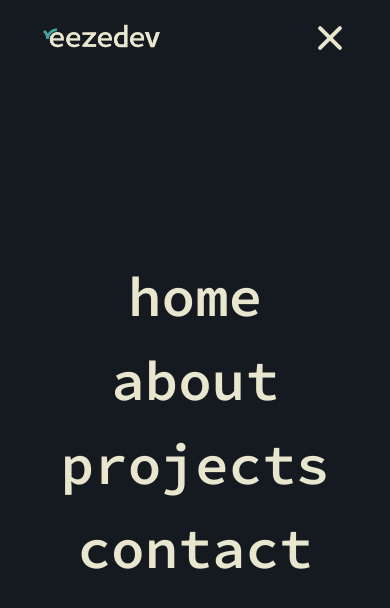
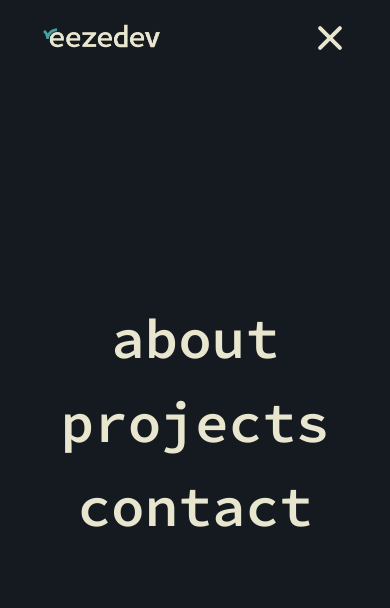
Before and after one commit to mathias56k/eezedev, a React (Vite) app: page / in a window 390 px wide. Both pictures are taken after a click on the button 330 px from the left and 36 px from the top of the page. Shown: the top 608 px of the page. Built offline with nearby package versions, Linux system fonts and the light colour scheme.

Commit message:
Small changes to menu

```diff
--- a/src/App.jsx
+++ b/src/App.jsx
@@ -1,6 +1,6 @@
 import React, { useState } from "react";
-import Header from "./Header";
-import MenuOverlay from "./MenuOverlay";
+import Header from "./Components/Header";
+import MenuOverlay from "./Components/MenuOverlay";
 
 function App() {
   const [navbarOpen, setNavbarOpen] = useState(false);
--- a/src/Header.jsx
+++ b/src/Components/Header.jsx
@@ -4,7 +4,9 @@ const Header = ({ navbarOpen, setNavbarOpen }) => {
   return (
     <header className="w-full fixed top-0 left-0 flex z-20 px-8 pt-2">
       <div className="text-white flex-grow z-20">
-        <img src="./eezedev-light-logo.png" alt="Logo" className="h-14" />
+        <a href="./">
+          <img src="./eezedev-light-logo.png" alt="Logo" className="h-14" />
+        </a>
       </div>
       <button
         className="md:hidden flex top-0 right-0 z-20 relative w-14 h-14 focus:outline-none"
--- a/src/MenuOverlay.jsx
+++ b/src/Components/MenuOverlay.jsx
@@ -8,22 +8,10 @@ const MenuOverlay = ({ navbarOpen, setNavbarOpen }) => {
       }`}
     >
       <ul className="w-full flex flex-col items-center justify-center">
-        <li className="nav-li text-[4.25rem] max-[490px]:text-[3.5rem] font-semibold font-sourceCodePro transition ease-in-out duration-300 hover:text-[#46a2a1]">
+        <li className="nav-li text-[4.25rem] max-[490px]:text-[3.5rem] font-semibold font-sourceCodePro">
           <a
             href="/"
-            className="nav-link"
-            onClick={(e) => {
-              e.preventDefault();
-              setNavbarOpen(false);
-            }}
-          >
-            home
-          </a>
-        </li>
-        <li className="nav-li text-[4.25rem] max-[490px]:text-[3.5rem] font-semibold font-sourceCodePro hover:text-[#46a2a1]">
-          <a
-            href="/"
-            className="nav-link"
+            className="nav-link hover:text-[#46a2a1]"
             onClick={(e) => {
               e.preventDefault();
               setNavbarOpen(false);
@@ -32,10 +20,10 @@ const MenuOverlay = ({ navbarOpen, setNavbarOpen }) => {
            about
           </a>
         </li>
-        <li className="nav-li text-[4.25rem] max-[490px]:text-[3.5rem] font-semibold font-sourceCodePro hover:text-[#46a2a1]">
+        <li className="nav-li text-[4.25rem] max-[490px]:text-[3.5rem] font-semibold font-sourceCodePro">
           <a
             href="/"
-            className="nav-link"
+            className="nav-link hover:text-[#46a2a1]"
             onClick={(e) => {
               e.preventDefault();
               setNavbarOpen(false);
@@ -44,10 +32,10 @@ const MenuOverlay = ({ navbarOpen, setNavbarOpen }) => {
            projects
           </a>
         </li>
-        <li className="nav-li text-[4.25rem] max-[490px]:text-[3.5rem] font-semibold font-sourceCodePro hover:text-[#46a2a1]">
+        <li className="nav-li text-[4.25rem] max-[490px]:text-[3.5rem] font-semibold font-sourceCodePro">
           <a
             href="/"
-            className="nav-link"
+            className="nav-link hover:text-[#46a2a1]"
             onClick={(e) => {
               e.preventDefault();
               setNavbarOpen(false);
```
